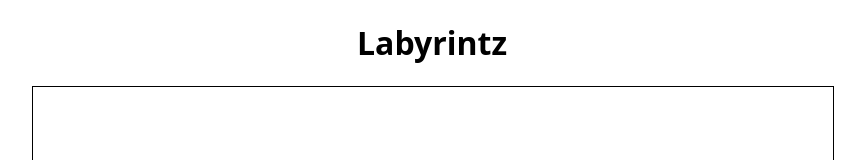
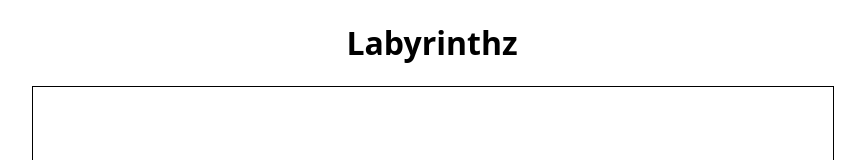
Before and after one commit to darekkay/labyrinthz, a plain HTML site: page index.html in a window 1280 px wide. Shown: the top 160 px of the page, without its empty margins (208-1073 px from the left). Drawn offline with Linux system fonts and the light colour scheme.

Commit message:
Spelling corrected

```diff
--- a/index.html
+++ b/index.html
@@ -4,12 +4,12 @@
     <script src="lib/phaser-no-physics.min.js"></script>
     <script src="labyrinthz.js"></script>
     <link rel="stylesheet" href="style.css" type="text/css"/>
-    <title>Labyrintz</title>
+    <title>Labyrinthz</title>
 </head>
 <body>
 
 <div id="content">
-    <h1>Labyrintz</h1>
+    <h1>Labyrinthz</h1>
 
     <div id="wrapper"></div>
     <div id="copy"></div>
```
